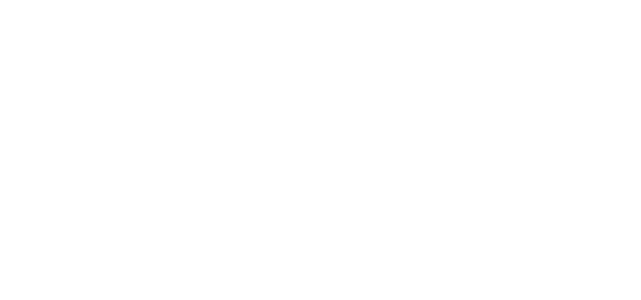
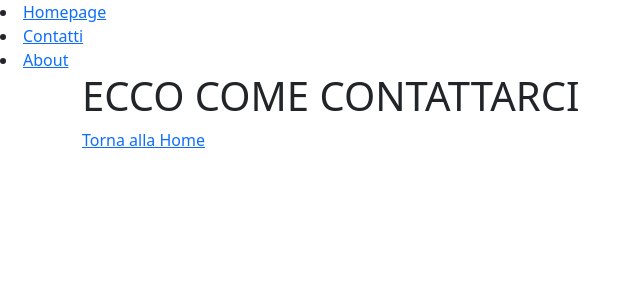
Before and after one commit to VincenzoIuliano/webapp-react, a React (Vite) app: page /contact in a window 1280 px wide. Before the commit this address had no page. Shown: the top 300 px of the page, without its empty margins (0-641 px from the left). Built offline with nearby package versions, Linux system fonts and the light colour scheme.

Commit message:
ADD: Router working

```diff
--- a/components/Nav.jsx
+++ b/components/Nav.jsx
@@ -1,24 +1,25 @@
-import { Navlink } from 'react-router-dom'
+import { NavLink } from 'react-router-dom'
 
 function Nav() {
-    return
+    return (
         <nav>
             <li>
-            <Navlink to="/">
+                <NavLink to="/">
                     Homepage
-            </Navlink>
+                </NavLink>
             </li>
             <li>
-            <Navlink to="/contact">
+                <NavLink to="/contact">
                     Contatti
-            </Navlink>
+                </NavLink>
             </li>
             <li>
-            <Navlink to="/about">
+                <NavLink to="/about">
                     About
-            </Navlink>
+                </NavLink>
             </li>
         </nav>
+    )
 }
 
 export default Nav;
--- /dev/null
+++ b/pages/About.jsx
@@ -0,0 +1,11 @@
+function About() {
+    return <>
+        <section>
+            <div className="container">
+                <h1>CHI SIAMO</h1>
+            </div>
+        </section>
+    </>
+}
+
+export default About
--- /dev/null
+++ b/pages/Contact.jsx
@@ -0,0 +1,11 @@
+function Contact() {
+    return <>
+        <section>
+            <div className="container">
+                <h1>ECCO COME CONTATTARCI</h1>
+            </div>
+        </section>
+    </>
+}
+
+export default Contact
--- a/src/App.jsx
+++ b/src/App.jsx
@@ -2,6 +2,8 @@
 import { BrowserRouter, Route, Routes } from 'react-router-dom';
 import DefaultLayout from '../layout/DefaultLayout';
 import HomePage from '../pages/HomePage';
+import About from '../pages/About';
+import Contact from '../pages/Contact';
 
 function App() {
 
@@ -10,6 +12,8 @@
       <Routes>
         <Route element={<DefaultLayout />}>
           <Route path='/' element={<HomePage />} />
+          <Route path='/about' element={<About />} />
+          <Route path='/contact' element={<Contact />} />
         </Route>
       </Routes>
    </BrowserRouter>
```
Also changed, not shown: pages/movies/HomePage.jsx (deleted, +0 -16 lines). Lines whose indentation alone changed are shown as unchanged.
